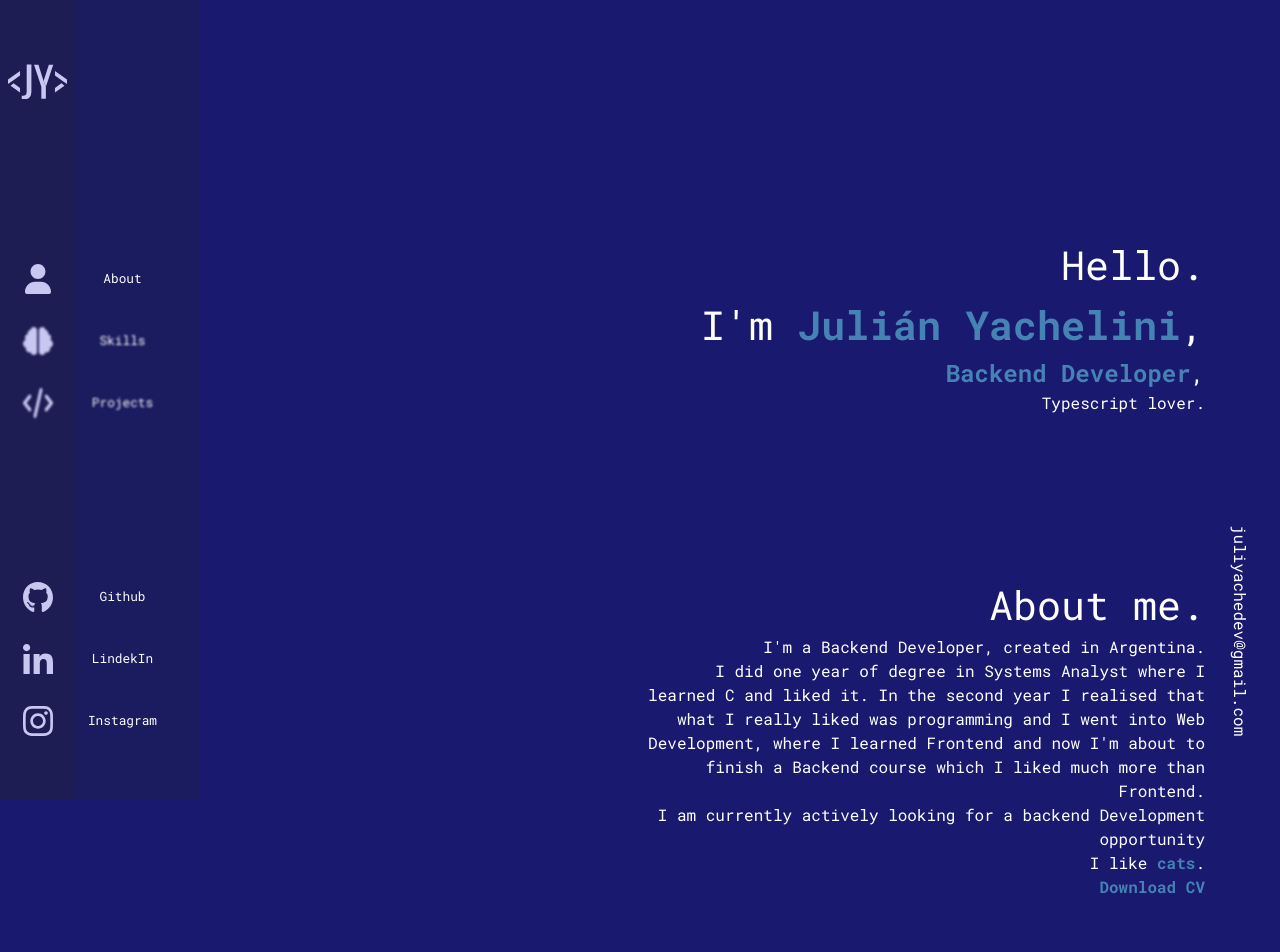
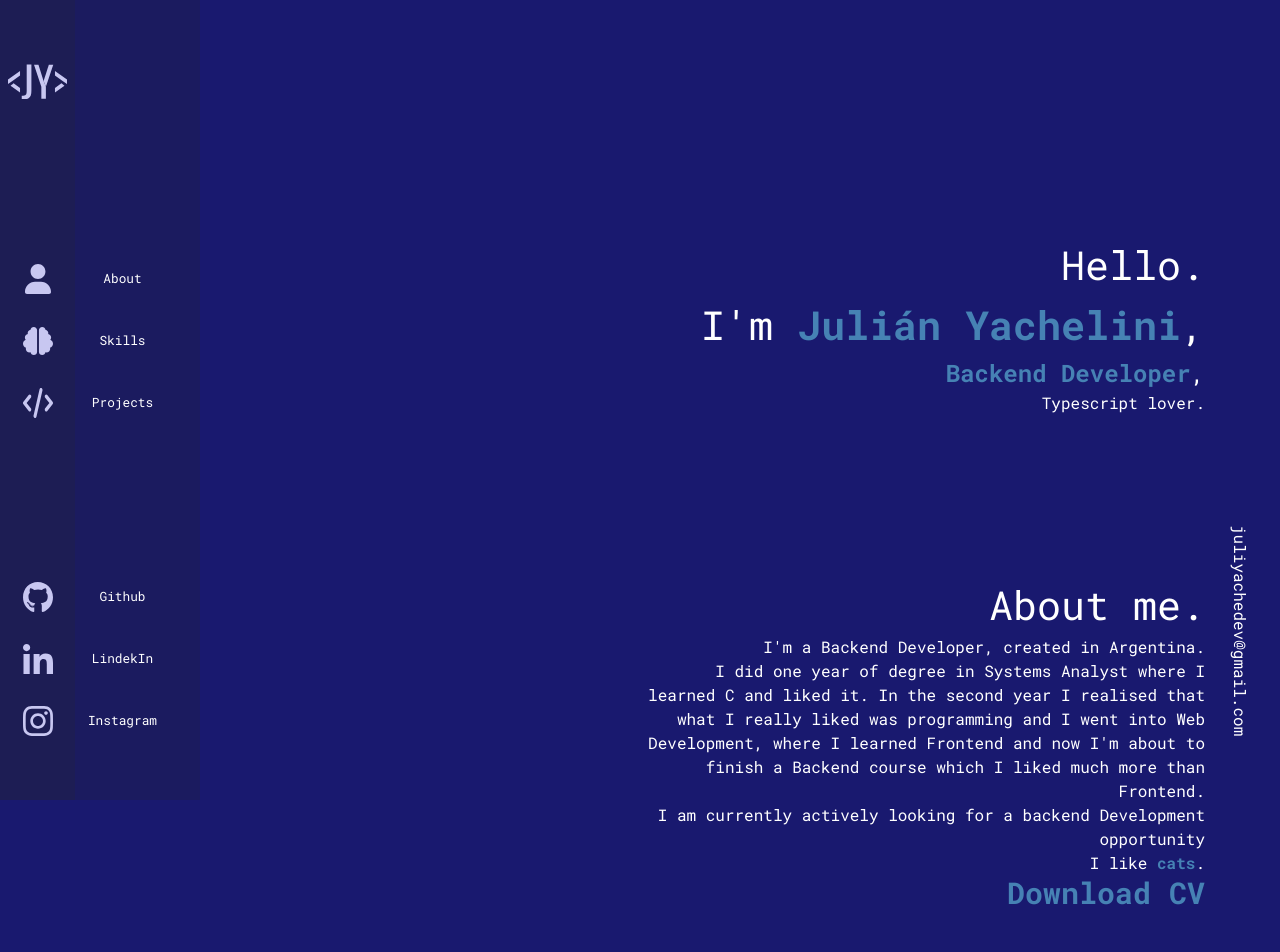
Before and after one commit to JYachelini/portfolio, a React (Vite) app: page / in a window 1280 px wide. Shown: the top 952 px of the page. Built offline with nearby package versions, Linux system fonts and the light colour scheme.

Commit message:
blur & scroll on btns

```diff
--- a/src/App.tsx
+++ b/src/App.tsx
@@ -1,23 +1,36 @@
-import { useState } from 'react'
 import './css/main.css'
-import LeftSidebar  from './components/LeftSidebar'
+import LeftSidebar from './components/LeftSidebar'
 import Me from './components/Me'
 import Skills from './components/Skills'
 import Projects from './components/Projects'
 import RightSidebar from './components/RightSidebar'
 import BgCircles from './components/BgCircles'
+import React from 'react'
+import useIntersection from './Functions/useIntersection'
 
 function App() {
+	const refMe = React.createRef()
+	const refSkills = React.createRef()
+	const refProjects = React.createRef()
+
+	const inViewportMe = useIntersection(refMe, '-200px')
+	const inViewportSkills = useIntersection(refSkills, '-200px')
+	const inViewportProjects = useIntersection(refProjects, '-200px')
+
 	return (
 		<>
-			<LeftSidebar />
-      <main>
-        <Me/>
-        <Skills/>
-        <Projects/>
-      </main>
-      <RightSidebar/>
-      <BgCircles/>
+			<LeftSidebar
+				inViewportMe={inViewportMe}
+				inViewportSkills={inViewportSkills}
+				inViewportProjects={inViewportProjects}
+			/>
+			<main>
+				<Me ref={refMe} />
+				<Skills ref={refSkills} />
+				<Projects ref={refProjects} />
+			</main>
+			<RightSidebar />
+			<BgCircles />
 		</>
 	)
 }
--- /dev/null
+++ b/src/Functions/useIntersection.tsx
@@ -0,0 +1,22 @@
+import React, { useEffect, useState } from 'react'
+
+function useIntersection(element: any, rootMargin: any) {
+	const [isVisible, setIsVisible] = useState(false)
+
+	useEffect(() => {
+		const observer = new IntersectionObserver(
+			([entry]) => {
+				setIsVisible(entry.isIntersecting)
+			},
+			{ rootMargin }
+		)
+
+		element.current && observer.observe(element.current)
+
+		return () => observer.unobserve(element.current)
+	}, [])
+
+	return isVisible
+}
+
+export default useIntersection
--- a/src/components/LeftSidebar.tsx
+++ b/src/components/LeftSidebar.tsx
@@ -6,35 +6,35 @@ import LinkedInLogo from '../assets/Linkedin.svg'
 import MeLogo from '../assets/Me.svg'
 import ProjectsLogo from '../assets/Projects.svg'
 import SkillsLogo from '../assets/Skills.svg'
+import { Link } from 'react-scroll'
 
-function LeftSidebar() {
-	const logoMe = document.querySelector('.left_sidebar--menu_me')
-	const logoSkills = document.querySelector('.left_sidebar--menu_skills')
-	const logoProjects = document.querySelector('.left_sidebar--menu_works')
-
-
+function LeftSidebar(props:any) {
 	return (
 		<aside className='left_sidebar'>
 			<div className='left_sidebar--logoJY'>
 				<img src={JYLogo} alt='Logo Julían Yachelini' />
 			</div>
 			<div className='left_sidebar--menu'>
-				<span
-					className='left_sidebar--menu_me logos-menu blurOff'
-				>
-					<img src={MeLogo} alt='' />
+				<span className={`left_sidebar--menu_me logos-menu ${props.inViewportMe ? 'blurOff':''}`}>
+					<Link to='Me' smooth={true} duration={500}>
+						<img src={MeLogo} alt='' />
+					</Link>
 					<div>
 						<p>About</p>
 					</div>
 				</span>
-				<span className='left_sidebar--menu_skills logos-menu'>
-					<img src={SkillsLogo} alt='' />
+				<span className={`left_sidebar--menu_skills logos-menu ${props.inViewportSkills ? 'blurOff':''}`}>
+					<Link to='Skills' smooth={true} duration={500}>
+						<img src={SkillsLogo} alt='' />
+					</Link>
 					<div>
 						<p>Skills</p>
 					</div>
 				</span>
-				<span className='left_sidebar--menu_works logos-menu'>
-					<img src={ProjectsLogo} alt='' />
+				<span className={`left_sidebar--menu_works logos-menu ${props.inViewportProjects ? 'blurOff':''}`}>
+					<Link to='Projects' smooth={true} duration={500}>
+						<img src={ProjectsLogo} alt='' />
+					</Link>
 					<div>
 						<p>Projects</p>
 					</div>
--- a/src/components/Me.tsx
+++ b/src/components/Me.tsx
@@ -1,9 +1,9 @@
 import React from 'react'
 
-function Me() {
+const Me = React.forwardRef((props, ref: any) => {
 	return (
 		<section id='Me' className='section_me'>
-			<div className='section_me--presentation'>
+			<div ref={ref} className='section_me--presentation'>
 				<h1>Hello.</h1>
 				<h1>
 					I'm <strong>Julián Yachelini</strong>,
@@ -15,24 +15,14 @@ function Me() {
 			</div>
 			<div className='flex flex-col justify-between section_me--aboutMe'>
 				<h1>About me.</h1>
+				<p>I'm a Backend Developer, created in Argentina.</p>
 				<p>
-					I'm a Backend Developer, created in
-					Argentina.
+					I did one year of degree in Systems Analyst where I learned C and liked it. In
+					the second year I realised that what I really liked was programming and I went
+					into Web Development, where I learned Frontend and now I'm about to finish a
+					Backend course which I liked much more than Frontend.
 				</p>
-				<p>
-					I did one year of degree in Systems
-					Analyst where I learned C and liked it.
-					In the second year I realised that what
-					I really liked was programming and I
-					went into Web Development, where I
-					learned Frontend and now I'm about to
-					finish a Backend course which I liked
-					much more than Frontend.
-				</p>
-				<p>
-					I am currently actively looking for a
-					backend Development opportunity
-				</p>
+				<p>I am currently actively looking for a backend Development opportunity</p>
 				<p>
 					I like <strong>cats</strong>.
 				</p>
@@ -41,11 +31,11 @@ function Me() {
 					href='./pdf/CV_JulianYachelini.pdf'
 					download='CVJuliánYachelini'
 				>
-					<strong>Download CV</strong>
+					<strong className='text-3xl'>Download CV</strong>
 				</a>
 			</div>
 		</section>
 	)
-}
+})
 
 export default Me
--- a/src/components/Projects.tsx
+++ b/src/components/Projects.tsx
@@ -3,127 +3,62 @@ import reactFarmaciaGif from '../assets/boceto_gif.gif'
 import javascriptProject from '../assets/javascript_Project.png'
 import firstProject from '../assets/first_project.png'
 
-function Projects() {
+const Projects = React.forwardRef((props, ref: any) => {
 	return (
 		<>
-			<section
-				id='Projects'
-				className='section_projects p-16'
-			>
+			<section ref={ref} id='Projects' className='section_projects p-16'>
 				<h1 className='text-7xl font-semibold'>
 					My Projects
 				</h1>
 				<div className='flex justify-between flex-wrap'>
 					<article className='p-8 flex flex-col gap-4 max-w-3xl'>
-						<h2 className='text-3xl underline'>
-							React project
-						</h2>
+						<h2 className='text-3xl underline'>React project</h2>
 						<p>
-							This project is based on my family's
-							pharmacy and the continuity of the
-							JS project.
+							This project is based on my family's pharmacy and the continuity of the JS
+							project.
 						</p>
+						<p>I made it for the FrontEnd React course.</p>
 						<p>
-							I made it for the FrontEnd React
-							course.
-						</p>
-						<p>
-							It lacks some functionalities like
-							the navigation bar but it has a
+							It lacks some functionalities like the navigation bar but it has a
 							funciontal ordering system.
 						</p>
-						<a
-							href='https://farmaciayachelini.netlify.app'
-							className='p-4'
-						>
-							<img
-								src={reactFarmaciaGif}
-								alt=''
-							/>
+						<a href='https://farmaciayachelini.netlify.app' className='p-4'>
+							<img src={reactFarmaciaGif} alt='' />
 							<p className='text-center text-sm pt-3'>
-								Click me to view the project
-								online!
+								Click me to view the project online!
 							</p>
 						</a>
 					</article>
 					<article className='p-8 flex flex-col gap-4 max-w-3xl'>
-						<h2 className='text-3xl underline'>
-							Javascript project
-						</h2>
+						<h2 className='text-3xl underline'>Javascript project</h2>
+						<p>This project is based on my family's pharmacy.</p>
+						<p>I made it for the Javascript course.</p>
 						<p>
-							This project is based on my family's
-							pharmacy.
-						</p>
-						<p>
-							I made it for the Javascript course.
-						</p>
-						<p>
-							It is a simulation of an ecommerce.
-							It does not have a functional order
+							It is a simulation of an ecommerce. It does not have a functional order
 							system.
 						</p>
-						<a
-							href='https://jyachelini.github.io/Proyecto_Farmacia/#'
-							className='p-4'
-						>
-							<img
-								src={javascriptProject}
-								alt=''
-							/>
+						<a href='https://jyachelini.github.io/Proyecto_Farmacia/#' className='p-4'>
+							<img src={javascriptProject} alt='' />
 							<p className='text-center text-sm pt-3'>
-								Click me to view the project
-								online!
+								Click me to view the project online!
 							</p>
 						</a>
 					</article>
 					<article className='p-8 flex flex-col gap-4 max-w-3xl'>
-						<h2 className='text-3xl underline'>
-							First project
-						</h2>
-						<p>
-							This project is based on a My Online server.
-						</p>
-						<p>
-							It was the first project I did. For the HTML/CSS course.
-						</p>
-						<a
-							href='https://jyachelini.github.io/Proyecto_VeruxMu/'
-							className='p-4'
-						>
-							<img
-								src={firstProject}
-								alt=''
-							/>
+						<h2 className='text-3xl underline'>First project</h2>
+						<p>This project is based on a My Online server.</p>
+						<p>It was the first project I did. For the HTML/CSS course.</p>
+						<a href='https://jyachelini.github.io/Proyecto_VeruxMu/' className='p-4'>
+							<img src={firstProject} alt='' />
 							<p className='text-center text-sm pt-3'>
-								Click me to view the project
-								online!
+								Click me to view the project online!
 							</p>
 						</a>
 					</article>
 				</div>
-				{/* <Swiper
-					modules={[Navigation]}
-					loop={true}
-					centeredSlides={true}
-					grabCursor={true}
-					navigation
-					breakpoints={{
-						652: { slidesPerView: 2 },
-					}}
-				>
-					<SwiperSlide>
-						<img src={reactFarmaciaGif} alt='' />
-					</SwiperSlide>
-					<SwiperSlide>
-						<img src={reactFarmaciaGif} alt='' />
-					</SwiperSlide>
-					<SwiperSlide>
-						<img src={reactFarmaciaGif} alt='' />
-					</SwiperSlide>
-				</Swiper> */}
 			</section>
 		</>
 	)
-}
+})
 
 export default Projects
--- a/src/components/Skills.tsx
+++ b/src/components/Skills.tsx
@@ -22,21 +22,13 @@ import responsability from '../assets/responsability.png'
 import teamwork from '../assets/teamwork.png'
 import possitive from '../assets/possitive.png'
 
-function Skills() {
+const Skills = React.forwardRef((props, ref: any) => {
 	return (
-		<section
-			id='Skills'
-			className='section_skills'
-		>
+		<section id='Skills' className='section_skills'>
 			<div className='section_skills--left flex flex-col justify-around'>
-				<div>
-					<h2 className='text-3xl'>
-						Soft skills
-					</h2>
-					<div
-						id='soft'
-						className='flex flex-wrap gap-7 p-4 pl-0'
-					>
+				<div ref={ref}>
+					<h2 className='text-3xl'>Soft skills</h2>
+					<div id='soft' className='flex flex-wrap gap-7 p-4 pl-0'>
 						<div>
 							<img src={communication} alt='' />
 							<p>Communication</p>
@@ -91,11 +83,7 @@ function Skills() {
 			</div>
 			<div className='section_skills--right'>
 				<div className='section_skills--right_certifications flex-wrap'>
-					<a
-						href=''
-						className='certification-wrap'
-						target='_blank'
-					>
+					<a href='' className='certification-wrap' target='_blank'>
 						<h3>BackEnd Developer</h3>
 						<h4>Coderhouse</h4>
 						<p>2022</p>
@@ -135,6 +123,6 @@ function Skills() {
 			</div>
 		</section>
 	)
-}
+})
 
 export default Skills
```
Also changed, not shown: package.json (+6 -2 lines), 1 other file (tests, documents, lock files or other folders). Lines whose indentation alone changed are shown as unchanged.
